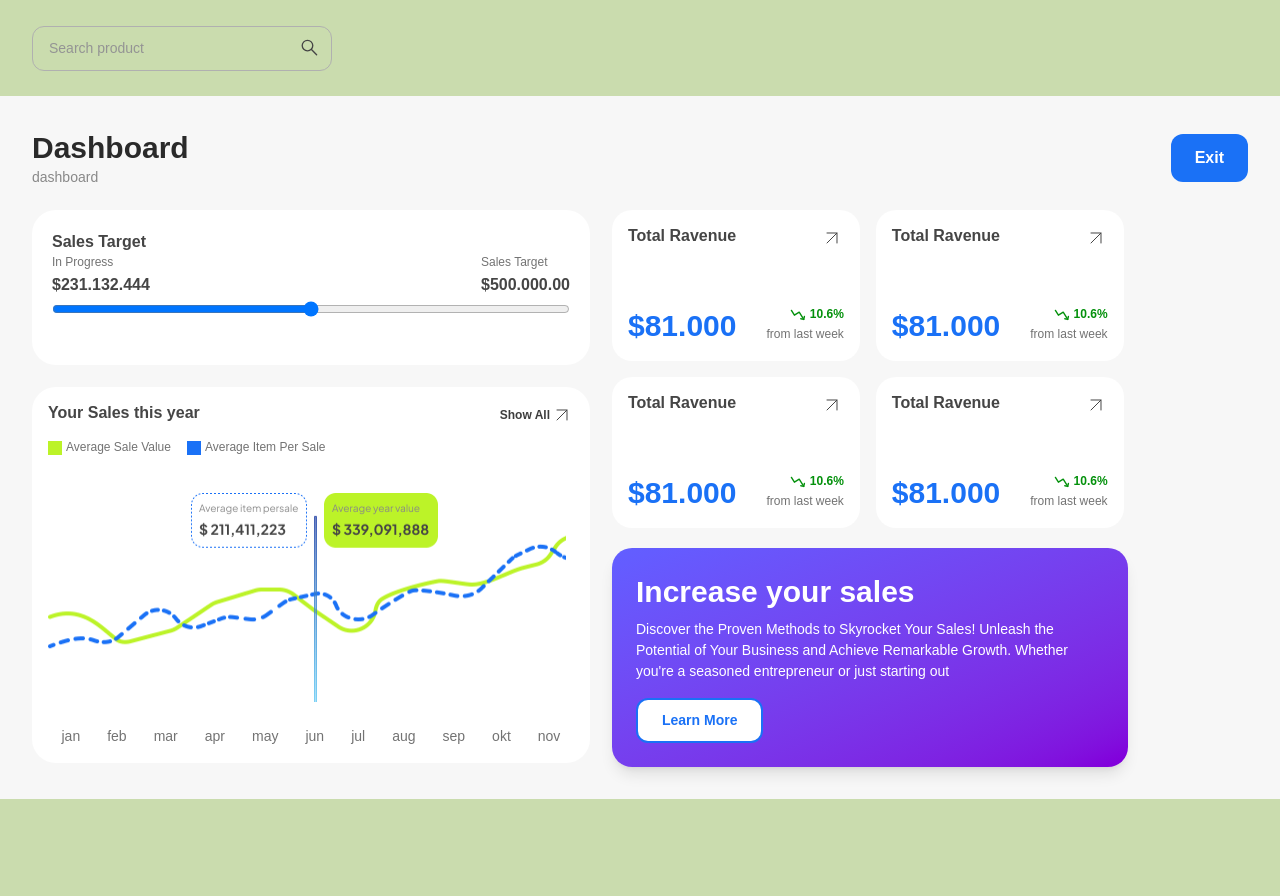
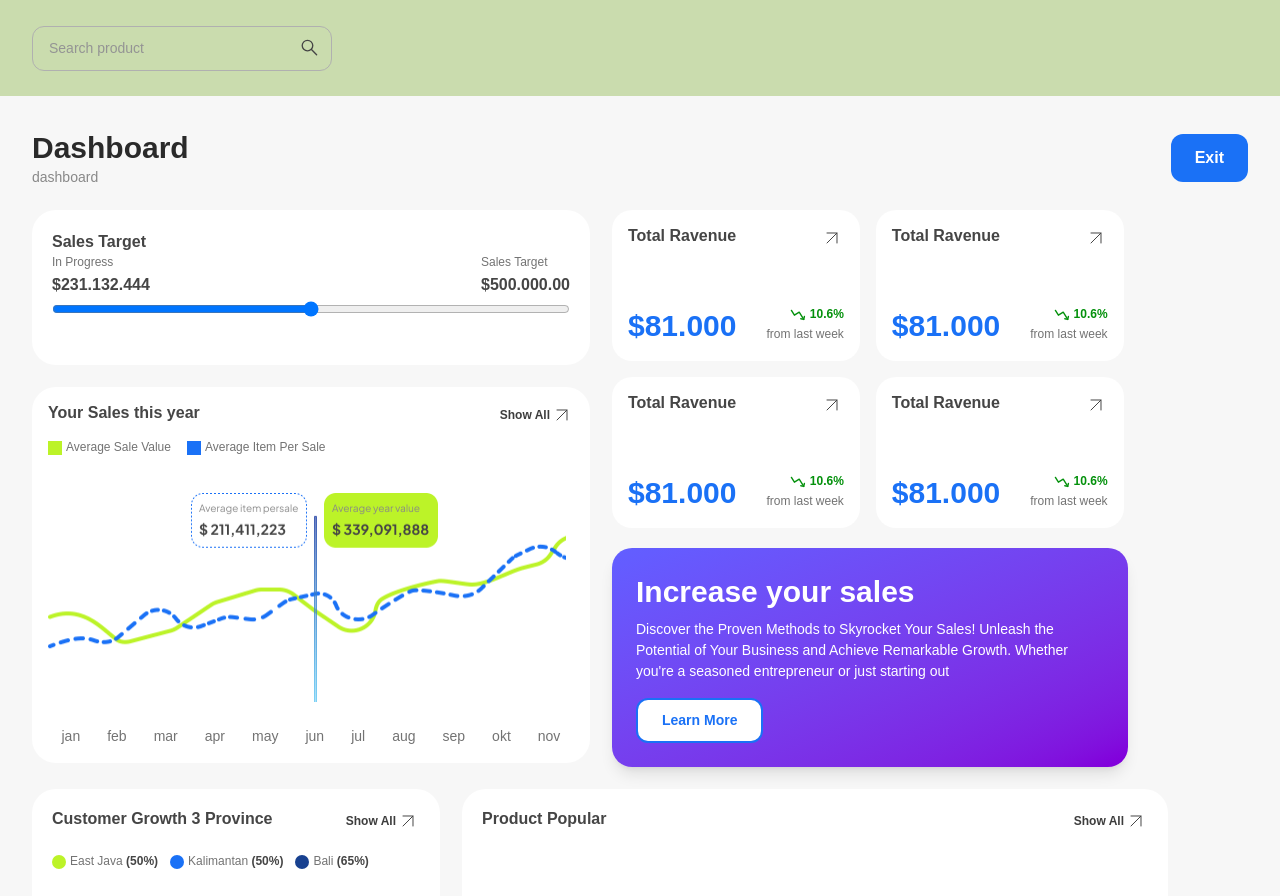
Before and after one commit to EugeneLevkovych/ts-culters, a React (Vite) app: page /dashboard in a window 1280 px wide. Shown: the top 896 px of the page. Before the commit the page ends 800 px from the top, so only its background shows below. Built offline with nearby package versions, Linux system fonts and the light colour scheme; sample sign-in values are in the browser's storage.

Commit message:
add half of product-pop

```diff
--- /dev/null
+++ b/src/components/Map.tsx
@@ -0,0 +1,35 @@
+import ShowAll from "./ShowAll";
+import mapImg from "../assets/map.png";
+
+const Map = () => {
+  return (
+    <div className="p-5 bg-white rounded-3xl">
+      <div className="flex justify-between items-start mb-5">
+        <h5 className="heading">Customer Growth 3 Province</h5>
+        <ShowAll />
+      </div>
+      <div className="flex gap-3 text-xs leading-[1.4] text-grey2 mb-7">
+        <div className="flex items-center gap-1">
+          <div className="size-3.5 bg-lime-green rounded-full"></div>
+          <p>
+            East Java <span className="font-bold text-grey7">(50%)</span>
+          </p>
+        </div>
+        <div className="flex items-center gap-1">
+          <div className="size-3.5 bg-blue2 rounded-full"></div>
+          <p>
+            Kalimantan <span className="font-bold text-grey7">(50%)</span>
+          </p>
+        </div>
+        <div className="flex items-center gap-1">
+          <div className="size-3.5 bg-blue3 rounded-full"></div>
+          <p>
+            Bali <span className="font-bold text-grey7">(65%)</span>
+          </p>
+        </div>
+      </div>
+      <img className="w-92" src={mapImg} alt="map" />
+    </div>
+  );
+};
+export default Map;
--- /dev/null
+++ b/src/components/ProductPopular.tsx
@@ -0,0 +1,13 @@
+import ShowAll from "./ShowAll";
+
+const ProductPopular = () => {
+  return (
+    <div className="w-176.5 p-5 bg-white rounded-3xl">
+      <div className="flex justify-between">
+        <h5 className="heading">Product Popular</h5>
+        <ShowAll />
+      </div>
+    </div>
+  );
+};
+export default ProductPopular;
--- a/src/components/SalesTarget.tsx
+++ b/src/components/SalesTarget.tsx
@@ -1,10 +1,7 @@
 const SalesTarget = () => {
   return (
     <div className="max-w-139.5 w-full h-[155px] bg-white rounded-3xl p-5">
-      <label
-        className="font-semibold leading-[1.3] text-grey7 mb-4"
-        htmlFor="sales-target"
-      >
+      <label className="heading mb-4" htmlFor="sales-target">
         Sales Target
       </label>
       <div className="flex justify-between">
--- /dev/null
+++ b/src/components/ShowAll.tsx
@@ -0,0 +1,13 @@
+const ShowAll = () => {
+  return (
+    <div className="flex items-center">
+      <p className="font-semibold text-xs leading-[1.4] text-grey11">
+        Show All
+      </p>
+      <svg className="size-6 stroke-grey7 fill-none">
+        <use href="./sprite.svg#icon-arrow-up-right"></use>
+      </svg>
+    </div>
+  );
+};
+export default ShowAll;
--- a/src/components/YourSales.tsx
+++ b/src/components/YourSales.tsx
@@ -1,20 +1,12 @@
 import chartImg from "../assets/chart.png";
+import ShowAll from "./ShowAll";
 
 const YourSales = () => {
   return (
     <div className="w-139.5 p-4 bg-white rounded-3xl">
       <div className="flex justify-between mb-3">
-        <h5 className="font-semibold leading-[1.3] text-grey7">
-          Your Sales this year
-        </h5>
-        <div className="flex items-center">
-          <p className="font-semibold text-xs leading-[1.4] text-grey11">
-            Show All
-          </p>
-          <svg className="size-6 stroke-grey7 fill-none">
-            <use href="./sprite.svg#icon-arrow-up-right"></use>
-          </svg>
-        </div>
+        <h5 className="heading">Your Sales this year</h5>
+        <ShowAll />
       </div>
       <div className="flex gap-4 text-xs leading-[1.4] text-grey2 mb-6">
         <div className="flex items-center gap-1">
--- a/src/index.css
+++ b/src/index.css
@@ -33,6 +33,7 @@ body {
   --color-white1: #d1d1d1;
   --color-blue1: #1154d4;
   --color-blue2: #1a71f6;
+  --color-blue3: #184190;
   --color-grey1: #323130;
   --color-grey2: #737373;
   --color-grey3: #333;
@@ -61,6 +62,12 @@ body {
   }
 }
 
+@utility heading {
+  font-weight: 600;
+  line-height: 1.3;
+  color: #454545;
+}
+
 @utility par-1 {
   font-size: 12px;
   line-height: 1.4;
--- a/src/pages/DashboardPage.tsx
+++ b/src/pages/DashboardPage.tsx
@@ -4,6 +4,8 @@ import Total from "../components/Total";
 import SalesTarget from "../components/SalesTarget";
 import YourSales from "../components/YourSales";
 import IncreaseYourSales from "../components/IncreaseYourSales";
+import Map from "../components/Map";
+import ProductPopular from "../components/ProductPopular";
 
 const DashboardPage = () => {
   const navigate = useNavigate();
@@ -31,7 +33,7 @@ const DashboardPage = () => {
             Exit
           </button>
         </div>
-        <div className="flex gap-5.5">
+        <div className="flex gap-5.5 mb-5.5">
           <div className="flex flex-col gap-5.5">
             <SalesTarget />
             <YourSales />
@@ -46,6 +48,10 @@ const DashboardPage = () => {
             <IncreaseYourSales />
           </div>
         </div>
+        <div className="flex gap-5.5">
+          <Map />
+          <ProductPopular />
+        </div>
       </div>
     </>
   );
```
Also changed, not shown: src/assets/map.png (added).
